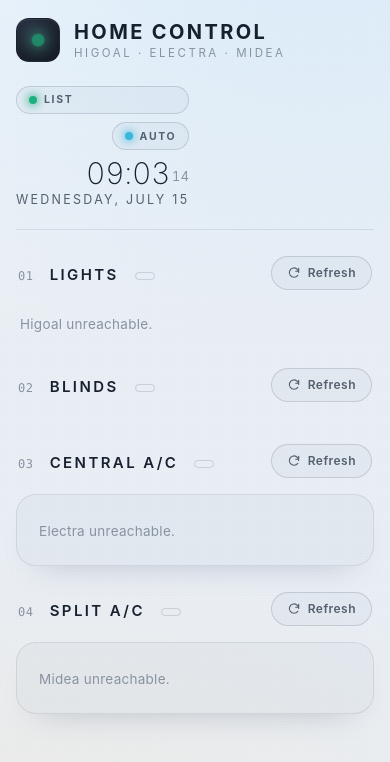
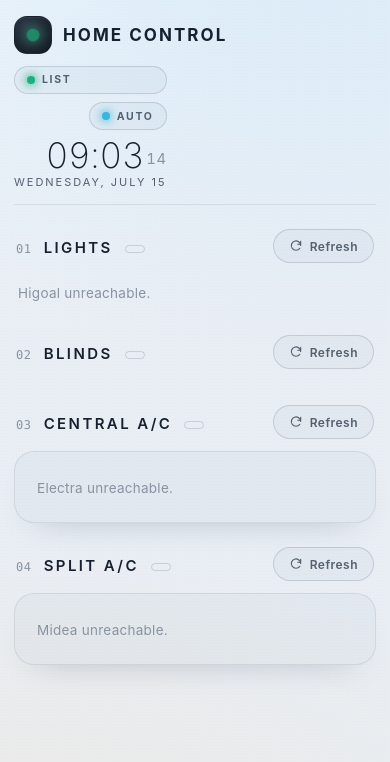
Before and after one commit to akivaschiff/heyhomie, a plain HTML site: page smarthome/dashboard.html in a window 390 px wide. Drawn offline with Linux system fonts and the light colour scheme; no server answers.

Commit message:
Phone-friendly dashboard layout
Tighter header (smaller mark/clock/date), and grids that reflow on small
screens: lights 2-up, blinds single/near-single column, climate stacked.
Adds a 640px and 400px breakpoint on top of the existing 720px greeting hide.

Co-Authored-By: Claude Opus 4.8 (1M context) <noreply@anthropic.com>

```diff
--- a/smarthome/assets/dashboard.css
+++ b/smarthome/assets/dashboard.css
@@ -323,8 +323,22 @@
   html[data-theme="shabbat"] .mark::after{animation-duration:7s}
   @media (max-width:720px){ .greet{display:none !important} }
 
-  @media (max-width:560px){
-    .grid.lights{grid-template-columns:repeat(auto-fill,minmax(150px,1fr))}
+  @media (max-width:640px){
+    body{padding:16px 14px 48px}
+    header.top{gap:12px 14px; padding-bottom:16px}
+    .brand{gap:11px}
+    .mark{width:38px;height:38px}
+    .brand h1{font-size:17px}
+    .clock{font-size:clamp(26px,9vw,36px)}
+    .date{font-size:11px;margin-top:4px}
+    section{margin-top:24px}
+    .shead{margin-bottom:12px;gap:12px}
+    .grid.lights{grid-template-columns:repeat(auto-fill,minmax(140px,1fr))}
+    .grid.blinds{grid-template-columns:repeat(auto-fill,minmax(158px,1fr))}
     .grid.clim{grid-template-columns:1fr}
-    header.top{align-items:center}
   }
+  @media (max-width:400px){
+    .brand .tag{display:none}
+    .grid.lights{grid-template-columns:1fr 1fr}
+    .grid.blinds{grid-template-columns:1fr}
+  }
```
